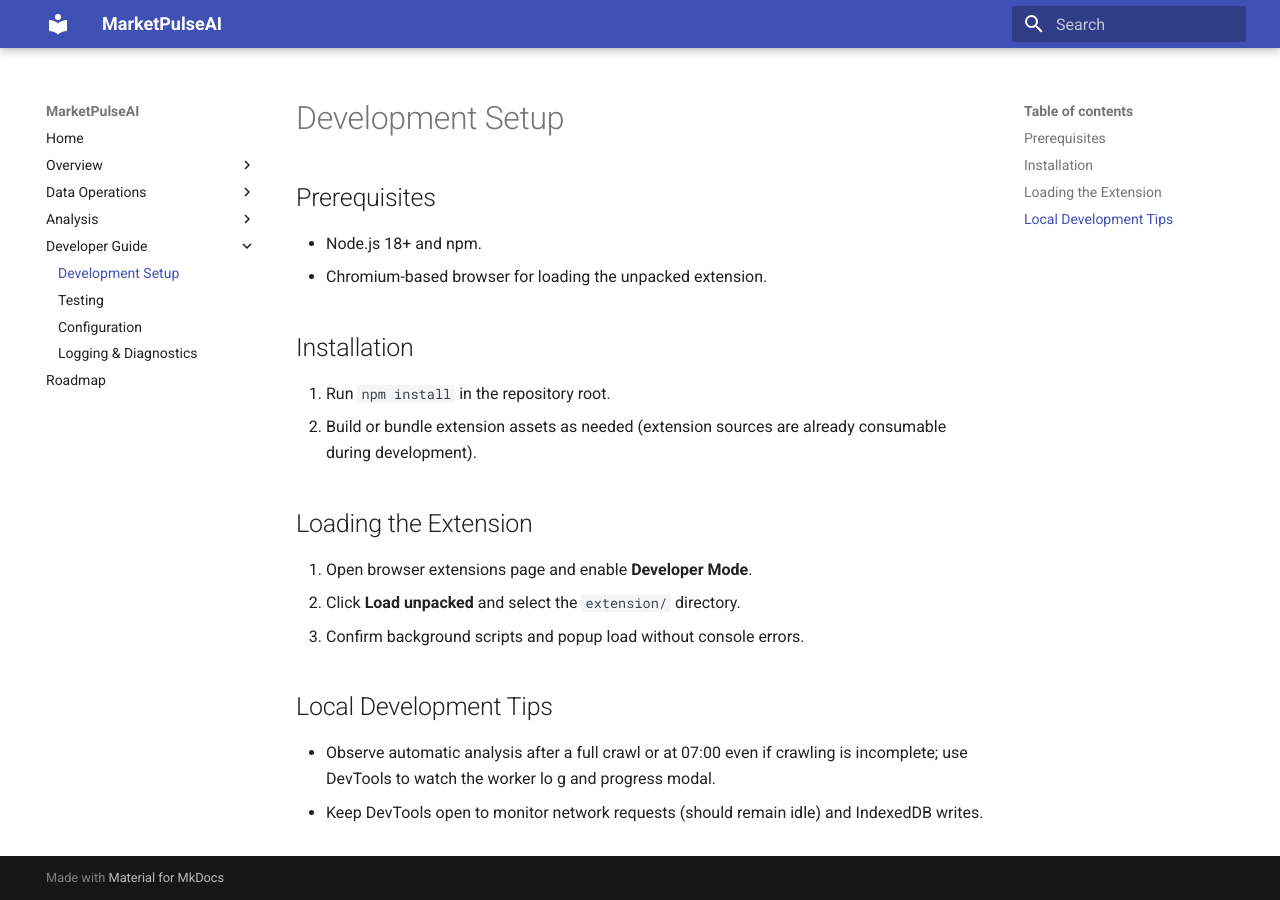
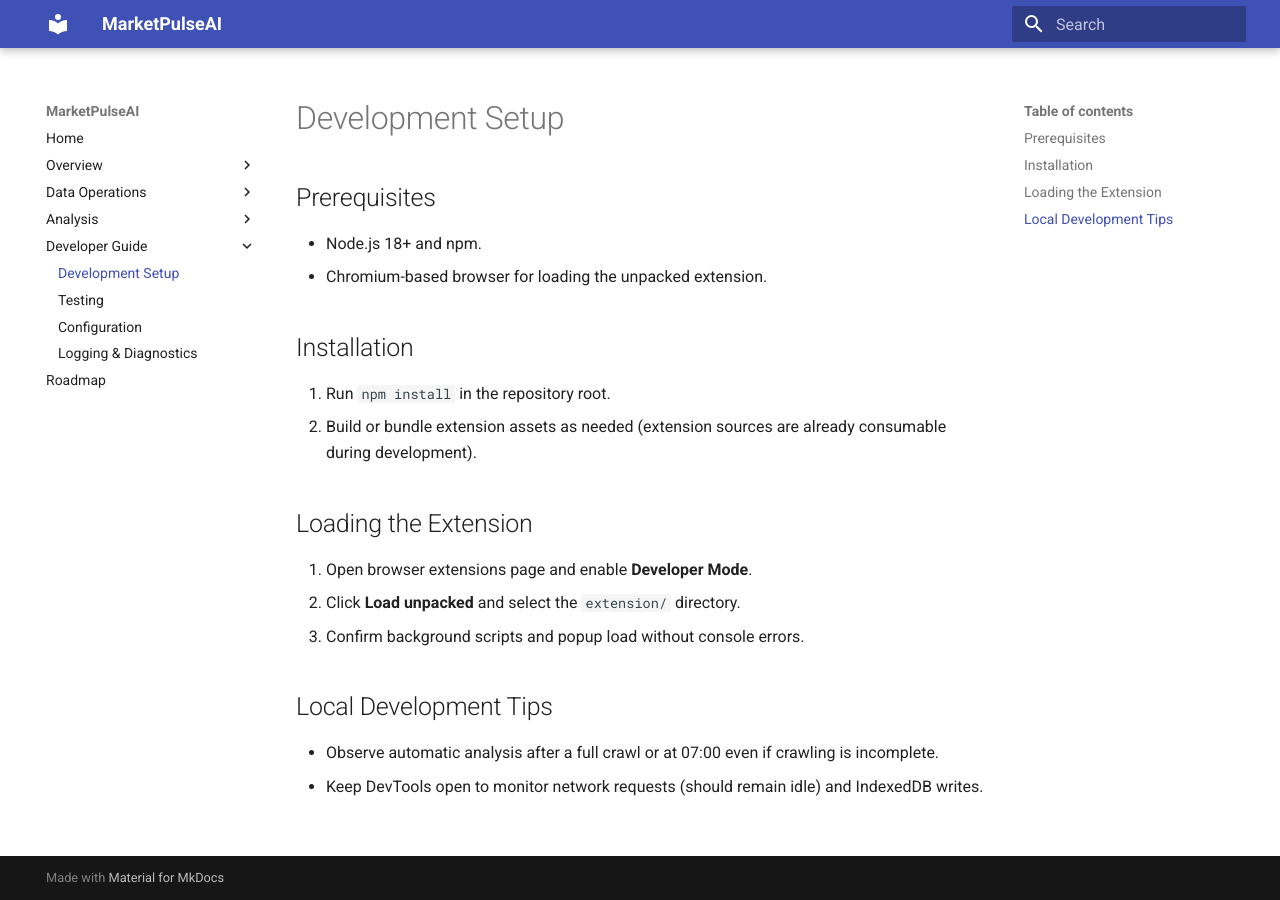
Before and after one commit to shari-ar/MarketPulseAI, an MkDocs documentation site: the page built from docs/dev-setup.md, in a window 1280 px wide. Built offline with MkDocs 1.6.1 and Material for MkDocs 9.7.7, drawn with Linux system fonts in a browser that asks for light colours.

Commit message:
Update dev-setup.md

```diff
--- a/docs/dev-setup.md
+++ b/docs/dev-setup.md
@@ -18,6 +18,5 @@
 
 ## Local Development Tips
 
-- Observe automatic analysis after a full crawl or at 07:00 even if crawling is incomplete; use DevTools to watch the worker lo
-  g and progress modal.
+- Observe automatic analysis after a full crawl or at 07:00 even if crawling is incomplete.
 - Keep DevTools open to monitor network requests (should remain idle) and IndexedDB writes.
```
